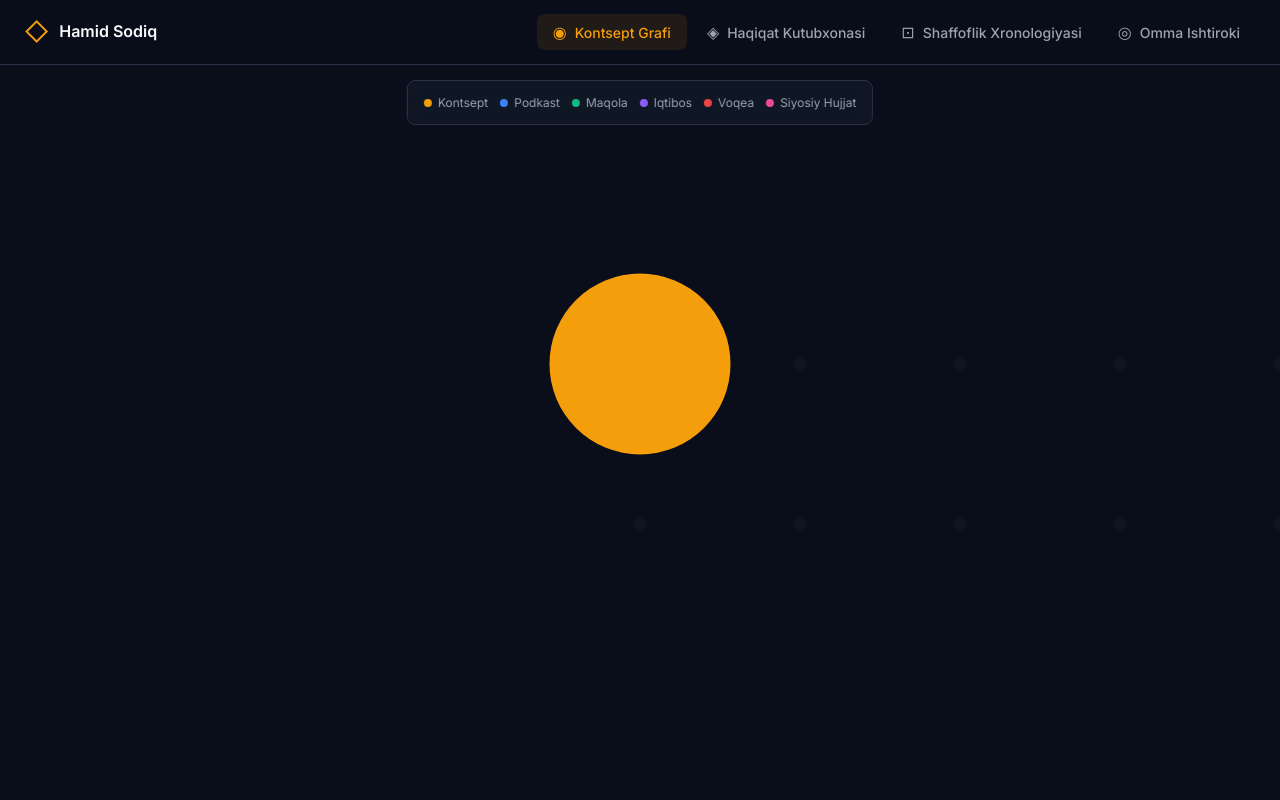
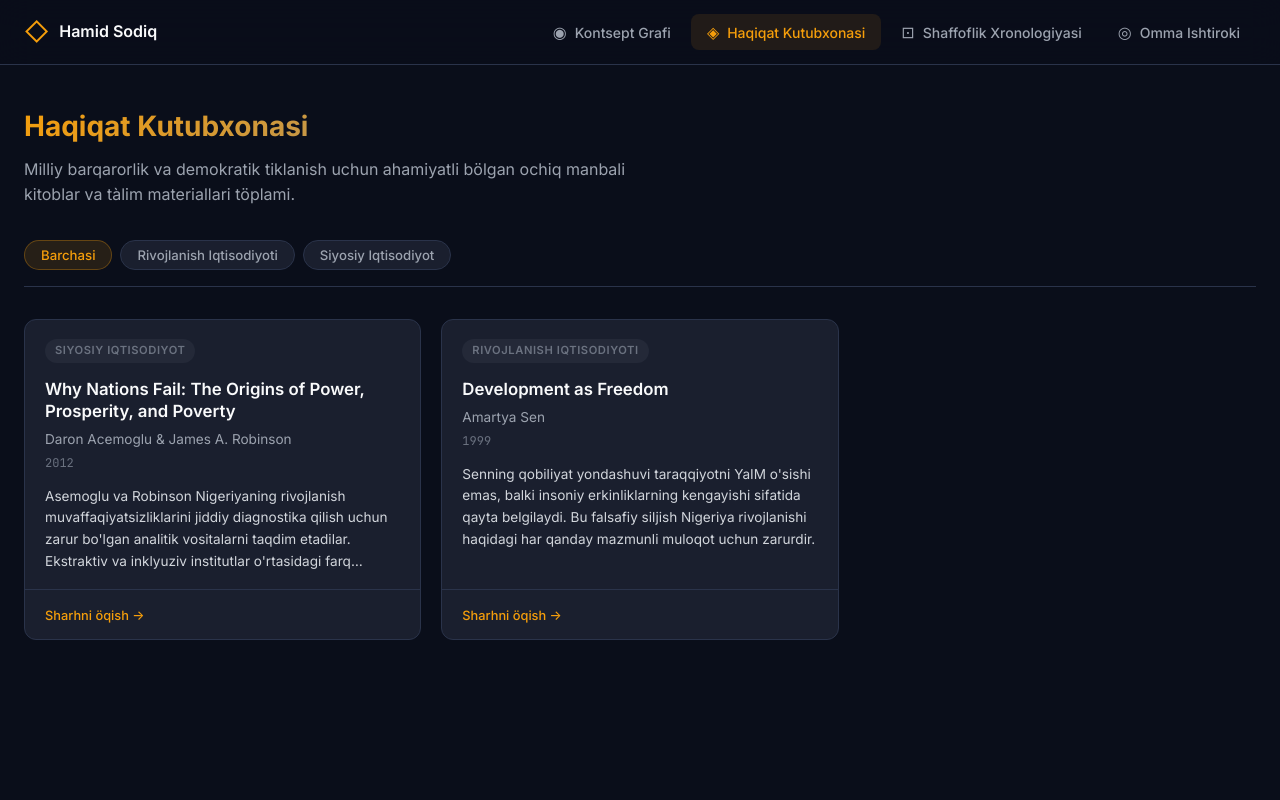
Before and after one commit to mxalimetov/hamid-sodiq, a React (Vite) app: page / in a window 1280 px wide. Shown: the top 800 px of the page. Built offline with nearby package versions, Linux system fonts and the light colour scheme.

Commit message:
moved graph to new page

```diff
--- a/src/App.css
+++ b/src/App.css
@@ -2,6 +2,11 @@
   display: flex;
   flex-direction: column;
   min-height: 100vh;
+}
+
+.app.page-graph {
+  height: 100vh;
+  overflow: hidden;
 }
 
 .main-content {
--- a/src/App.tsx
+++ b/src/App.tsx
@@ -1,3 +1,4 @@
+import { useState, useEffect } from 'react';
 import Navigation from './components/Navigation';
 import ConceptGraph from './components/ConceptGraph';
 import LibraryGrid from './components/LibraryGrid';
@@ -5,19 +6,51 @@ import Timeline from './components/Timeline';
 import PublicEngagement from './components/PublicEngagement';
 import './App.css';
 
+type Page = 'graph' | 'library' | 'timeline' | 'engagement';
+
+function getPageFromHash(): Page {
+  const hash = window.location.hash.slice(1).toLowerCase();
+  if (hash.startsWith('/graph')) return 'graph';
+  if (hash.startsWith('/timeline')) return 'timeline';
+  if (hash.startsWith('/engagement')) return 'engagement';
+  return 'library';
+}
+
 export default function App() {
-  const handleNavigate = (sectionId: string) => {
-    const el = document.getElementById(sectionId);
-    if (el) el.scrollIntoView({ behavior: 'smooth' });
+  const [page, setPage] = useState<Page>(getPageFromHash);
+
+  useEffect(() => {
+    const onHashChange = () => setPage(getPageFromHash());
+    window.addEventListener('hashchange', onHashChange);
+    return () => window.removeEventListener('hashchange', onHashChange);
+  }, []);
+
+  useEffect(() => {
+    if (page === 'graph') return;
+    const id = `section-${page}`;
+    const el = document.getElementById(id);
+    if (el) {
+      setTimeout(() => el.scrollIntoView({ behavior: 'smooth' }), 50);
+    }
+  }, [page]);
+
+  const handleNavigate = (tabId: string) => {
+    window.location.hash = `/${tabId}`;
   };
+
+  if (page === 'graph') {
+    return (
+      <div className="app page-graph">
+        <Navigation onNavigate={handleNavigate} currentPage={page} />
+        <ConceptGraph onNavigate={handleNavigate} />
+      </div>
+    );
+  }
 
   return (
     <div className="app">
-      <Navigation onTabChange={handleNavigate} />
+      <Navigation onNavigate={handleNavigate} currentPage={page} />
       <main className="main-content">
-        <section id="section-graph" className="content-section">
-          <ConceptGraph onNavigate={handleNavigate} />
-        </section>
         <section id="section-library" className="content-section">
           <LibraryGrid />
         </section>
--- a/src/components/ConceptGraph.tsx
+++ b/src/components/ConceptGraph.tsx
@@ -34,7 +34,7 @@ function getNodeColor(type: string): string {
 }
 
 interface ConceptGraphProps {
-  onNavigate: (sectionId: string) => void;
+  onNavigate: (tabId: string) => void;
 }
 
 export default function ConceptGraph({ onNavigate }: ConceptGraphProps) {
@@ -148,12 +148,12 @@ export default function ConceptGraph({ onNavigate }: ConceptGraphProps) {
   const handleNavigateFromNode = useCallback(() => {
     if (!selectedNode) return;
     if (selectedNode.type === 'episode' || selectedNode.type === 'event') {
-      onNavigate('section-timeline');
+      onNavigate('timeline');
     } else if (
       selectedNode.type === 'article' ||
       selectedNode.type === 'document'
     ) {
-      onNavigate('section-library');
+      onNavigate('library');
     }
   }, [selectedNode, onNavigate]);
 
--- a/src/components/Navigation.tsx
+++ b/src/components/Navigation.tsx
@@ -3,36 +3,45 @@ import { useI18n } from '../i18n/context';
 import './Navigation.css';
 
 interface NavigationProps {
-  onTabChange: (sectionId: string) => void;
+  onNavigate: (tabId: string) => void;
+  currentPage: string;
 }
 
 const tabs: { id: string; icon: string; labelKey: string }[] = [
-  { id: 'section-graph', icon: '◉', labelKey: 'nav.graph' },
-  { id: 'section-library', icon: '◈', labelKey: 'nav.library' },
-  { id: 'section-timeline', icon: '⊡', labelKey: 'nav.timeline' },
-  { id: 'section-engagement', icon: '◎', labelKey: 'nav.engagement' },
+  { id: 'graph', icon: '◉', labelKey: 'nav.graph' },
+  { id: 'library', icon: '◈', labelKey: 'nav.library' },
+  { id: 'timeline', icon: '⊡', labelKey: 'nav.timeline' },
+  { id: 'engagement', icon: '◎', labelKey: 'nav.engagement' },
 ];
 
-export default function Navigation({ onTabChange }: NavigationProps) {
+const sectionTabs = new Set(['library', 'timeline', 'engagement']);
+
+export default function Navigation({ onNavigate, currentPage }: NavigationProps) {
   const { t } = useI18n();
-  const [activeSection, setActiveSection] = useState('section-graph');
+  const [activeTab, setActiveTab] = useState(currentPage);
 
   useEffect(() => {
+    setActiveTab(currentPage);
+  }, [currentPage]);
+
+  useEffect(() => {
+    if (!sectionTabs.has(currentPage)) return;
+
     const observer = new IntersectionObserver(
       entries => {
         for (const entry of entries) {
           if (entry.isIntersecting) {
-            setActiveSection(entry.target.id);
+            setActiveTab(entry.target.id.replace('section-', ''));
           }
         }
       },
       { rootMargin: '-50% 0px -50% 0px' },
     );
 
-    const sectionIds = tabs.map(t => document.getElementById(t.id)).filter(Boolean);
-    for (const el of sectionIds) observer.observe(el!);
+    const ids = Array.from(sectionTabs).map(id => document.getElementById(`section-${id}`)).filter(Boolean);
+    for (const el of ids) observer.observe(el!);
     return () => observer.disconnect();
-  }, []);
+  }, [currentPage]);
 
   return (
     <header className="nav-header">
@@ -49,10 +58,9 @@ export default function Navigation({ onTabChange }: NavigationProps) {
             <button
               key={tab.id}
               role="tab"
-              aria-selected={activeSection === tab.id}
-              aria-controls={tab.id}
-              className={`nav-tab ${activeSection === tab.id ? 'active' : ''}`}
-              onClick={() => onTabChange(tab.id)}
+              aria-selected={activeTab === tab.id}
+              className={`nav-tab ${activeTab === tab.id ? 'active' : ''}`}
+              onClick={() => onNavigate(tab.id)}
             >
               <span className="nav-tab-icon">{tab.icon}</span>
               <span className="nav-tab-label">{t(tab.labelKey)}</span>
```
